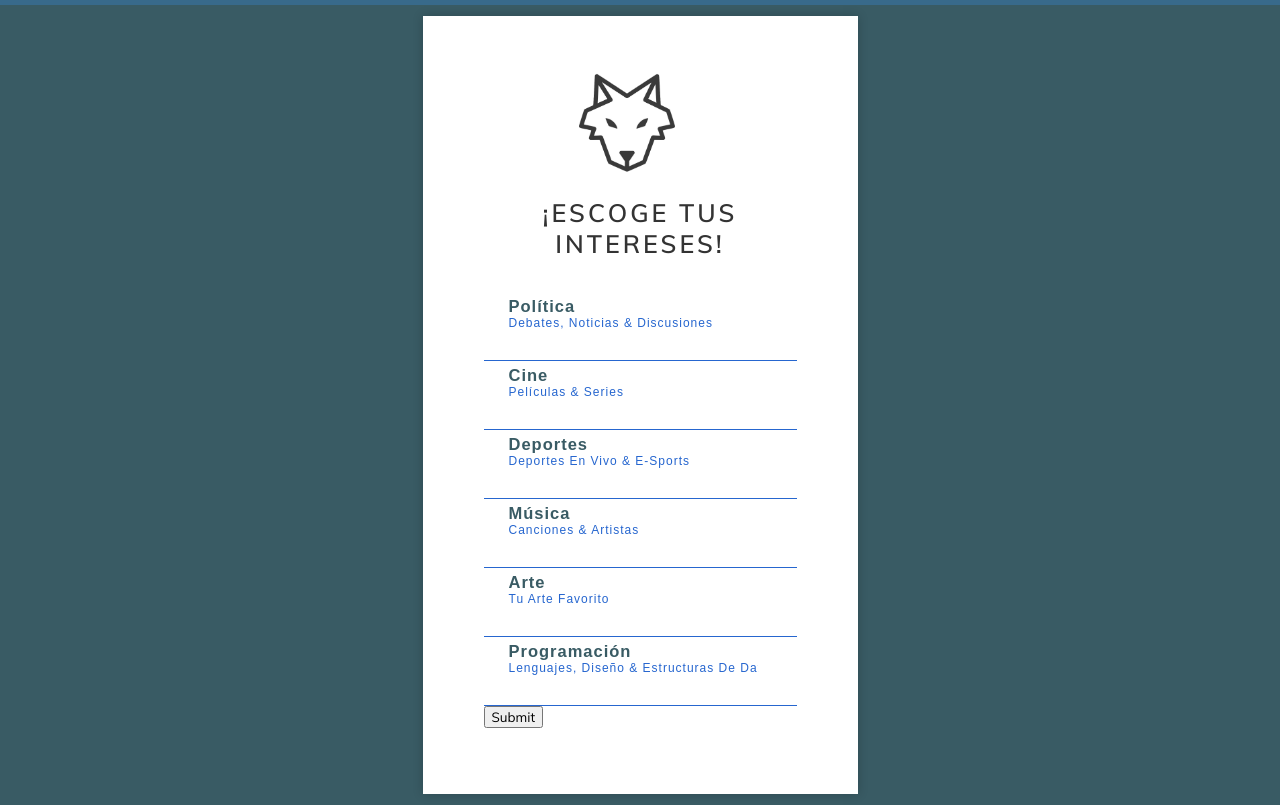
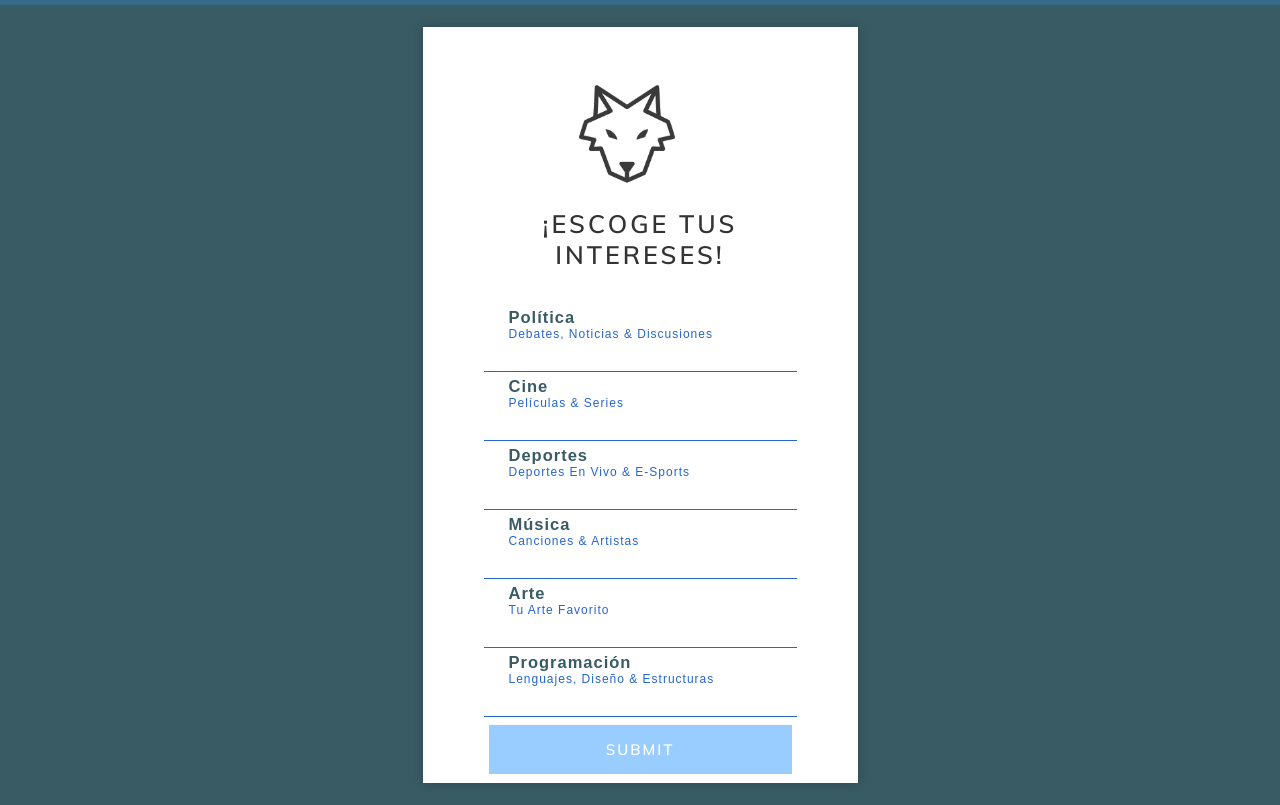
Before and after one commit to nickolasnolte1/Proyecto-Estructura-de-Datos-2.0, a plain HTML site: page templates/categories.html in a window 1280 px wide. Drawn offline with Linux system fonts and the light colour scheme.

Commit message:
Intereses

```diff
--- a/static/css/style.css
+++ b/static/css/style.css
@@ -191,3 +191,7 @@ button {
 
   .wrapper {
     background: none; } }
+
+  .button2{
+    margin-top: 100px;
+  }
--- a/templates/categories.html
+++ b/templates/categories.html
@@ -3,7 +3,7 @@
 <head>
 
 
-        <!-- LINEARICONS -->
+    <!-- LINEARICONS -->
     <link rel="stylesheet" href="/static/fonts/linearicons/style.css">
 
     <!-- STYLE CSS -->
@@ -43,6 +43,9 @@
             margin: 0px auto;
         }
 
+        .button2{
+            margin-top: 39px;
+          }
 
 
 
@@ -100,7 +103,7 @@
         #label-6:checked ~ label[for=label-6]{
         background: rgba(52, 152, 253, 0.25);
         border-bottom: 1px solid #34495E;
-        color: yellow;
+        color: #34495E;
         }
         #label-1:checked ~ label[for=label-1] h2 span,
         #label-2:checked ~ label[for=label-2] h2 span,
@@ -108,7 +111,7 @@
         #label-4:checked ~ label[for=label-4] h2 span,
         #label-5:checked ~ label[for=label-5] h2 span,
         #label-6:checked ~ label[for=label-6] h2 span{
-        color: #f0eeda;
+        color: #2666CF;
         }
         #label-1:checked ~ label[for=label-1]:before,
         #label-2:checked ~ label[for=label-2]:before,
@@ -119,14 +122,9 @@
             background: url("https://i.imgur.com/eoPQ05r.png") no-repeat center center;
         }
    </style>
-   <link  rel="stylesheet" href = "{{csss}}">
-
 
 </head>
 <body>
-
-
-
     <div class="wrapper">
         <div class="inner">
             <form action="">
@@ -170,10 +168,12 @@
             <input id='label-6' type='checkbox' name="6" value="6"/>
             <label for='label-6'>
             <h2>Programación
-                <span>Lenguajes, Diseño &amp; Estructuras de Datos</span>
+                <span>Lenguajes, Diseño &amp; Estructuras</span>
             </h2>
+            <button class="button2">
+                <span>SUBMIT</span>
+            </button>
             </label>
-            <input type="submit">
             </form>
         </div>
 
```
